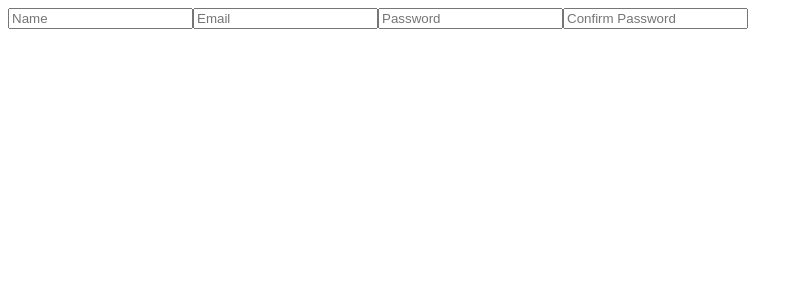
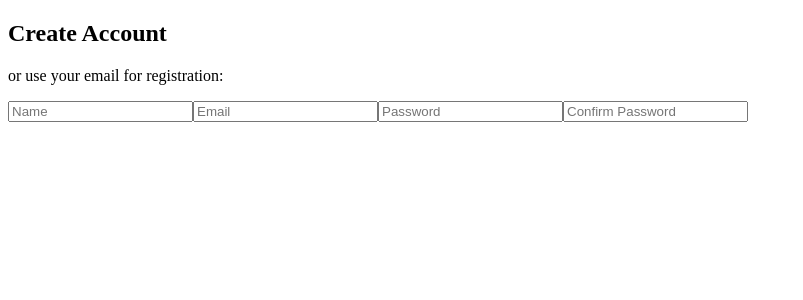
Before and after one commit to httTinder/httTinder-App, a React (Create React App) app in the folder love-kenzie/: page / in a window 1280 px wide. Shown: the top 300 px of the page, without its empty margins (0-803 px from the left). Built offline with nearby package versions, Linux system fonts and the light colour scheme.

Commit message:
feat: title component

```diff
--- /dev/null
+++ b/love-kenzie/src/components/title/index.tsx
@@ -0,0 +1,7 @@
+interface TitleProps {
+	text: string
+}
+
+export const Title = ({ text }: TitleProps) => {
+	return <h1> {text} </h1>
+}
--- a/love-kenzie/src/routes/register/index.tsx
+++ b/love-kenzie/src/routes/register/index.tsx
@@ -1,12 +1,20 @@
 import { Input } from '../../components/input'
+import { Title } from '../../components/title'
 
 export const RegisterPage = () => {
 	return (
-		<>
-			<Input placeholder='Name' />
-			<Input placeholder='Email' />
-			<Input placeholder='Password' />
-			<Input placeholder='Confirm Password' />
-		</>
+		<section>
+			<div>
+				<Title text='Create Account' />
+			</div>
+
+			<p>or use your email for registration:</p>
+			<div>
+				<Input placeholder='Name' />
+				<Input placeholder='Email' />
+				<Input placeholder='Password' />
+				<Input placeholder='Confirm Password' />
+			</div>
+		</section>
 	)
 }
```
